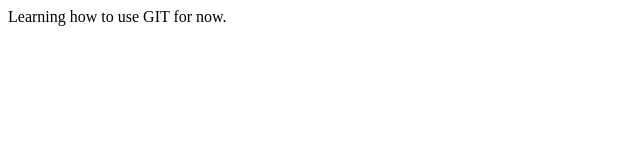
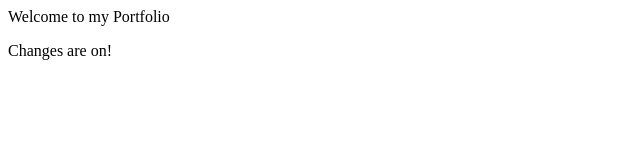
Before and after one commit to infinitasweb/infinitasweb.github.io, a plain HTML site: page index.html in a window 1280 px wide. Shown: the whole page, without its empty margins (0-640 px from the left). Drawn offline with Linux system fonts and the light colour scheme.

Commit message:
More Changes

```diff
--- a/index.html
+++ b/index.html
@@ -1 +1,10 @@
-<p>Learning how to use GIT for now.</p>
+<!DOCTYP html>
+<html>
+<head>
+    <title>Welcome to my Portfolio</title>
+</head>
+<body>
+    <div class="container-fluid">Welcome to my Portfolio</div>
+    <div><p>Changes are on!</p></div>
+</body>
+</html>
```
